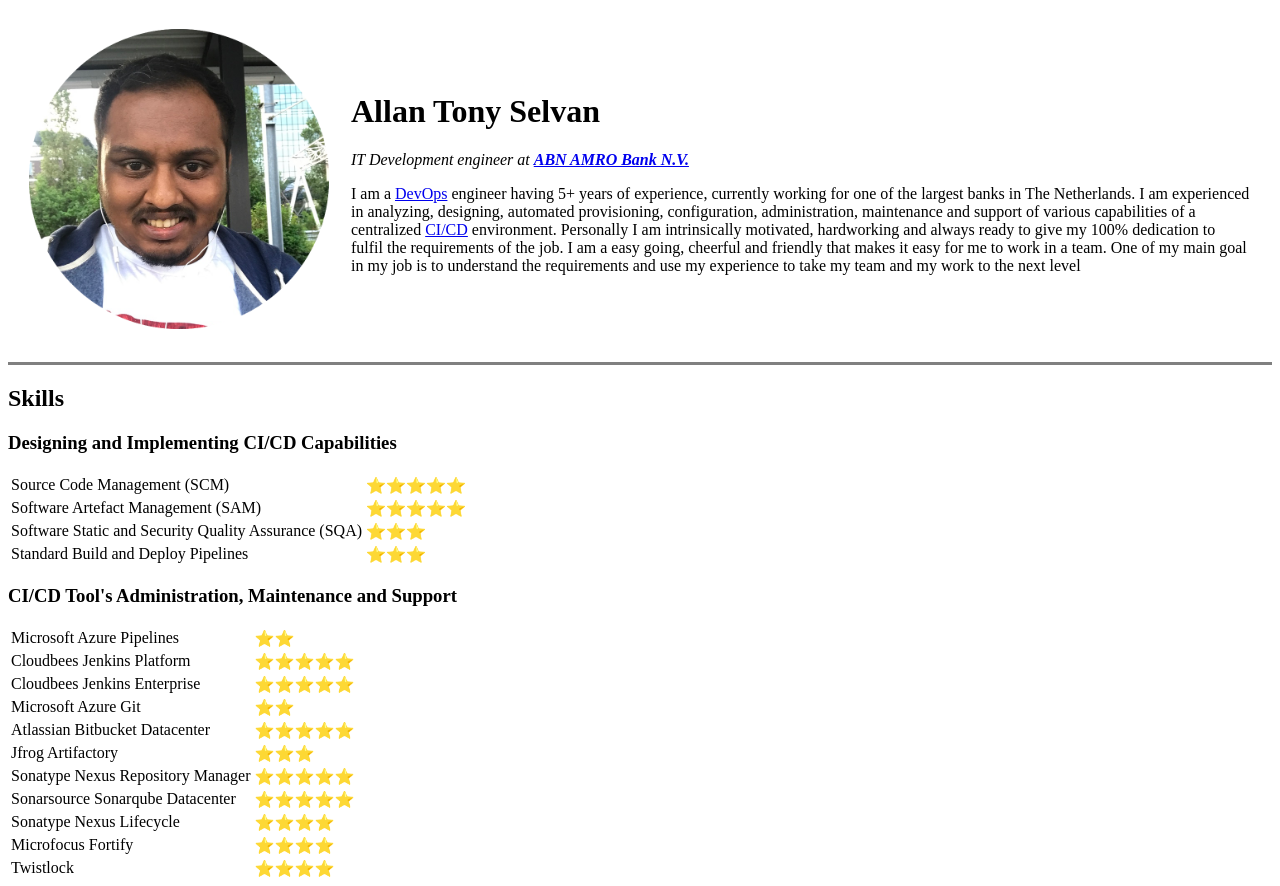
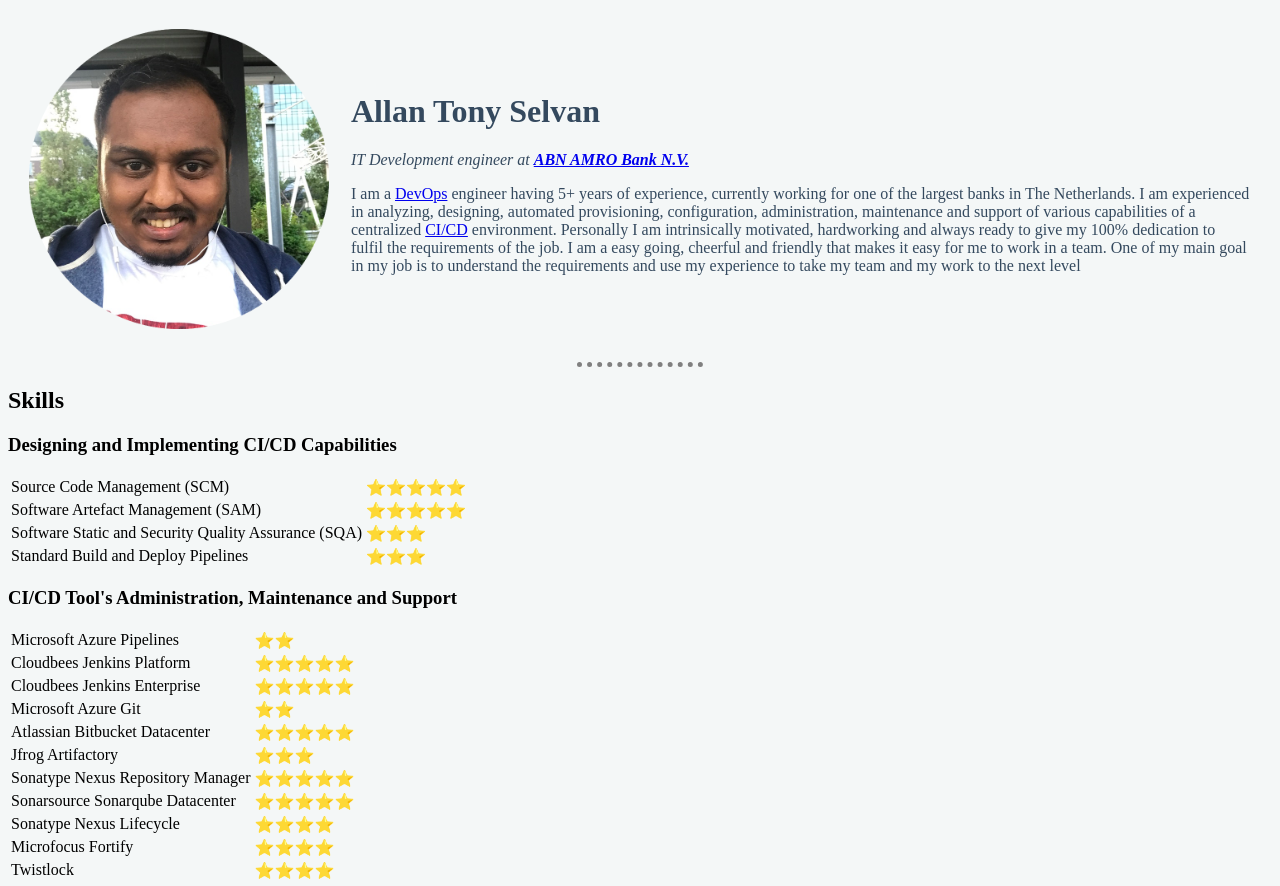
Before and after one commit to atselvan/cv, a plain HTML site: page index.html in a window 1280 px wide. Shown: the top 886 px of the page. Drawn offline with Linux system fonts and the light colour scheme.

Commit message:
Started implementing CSS

```diff
--- a/index.html
+++ b/index.html
@@ -5,9 +5,31 @@
     <meta charset="UTF-8" />
     <meta name="viewport" content="width=device-width, initial-scale=1.0" />
     <title>Allan's Personal Site</title>
+
+    <style>
+        body {
+            background-color: #f4f7f7;
+        }
+
+        h1 {
+            color: #34495e;
+        }
+
+        p {
+            color: #34495e;
+        }
+
+        hr {
+            border-style: dotted none none;
+            border-color: grey;
+            border-width: 5px;
+            width: 10%;
+        }
+    </style>
 </head>
 
 <body>
+
     <table cellspacing="20">
         <tr>
             <td>
@@ -35,8 +57,7 @@
         </tr>
     </table>
 
-    <hr size="3" noshade />
-
+    <hr>
     <h2>Skills</h2>
 
     <h3>Designing and Implementing CI/CD Capabilities</h3>
@@ -235,7 +256,7 @@
         </tr>
     </table>
 
-    <hr size="3" noshade />
+    <hr>
 
     <h2>Work Experience</h2>
 
@@ -257,7 +278,7 @@
         </tr>
     </table>
 
-    <hr size="3" noshade />
+    <hr>
 
     <h3>Education</h3>
 
```
